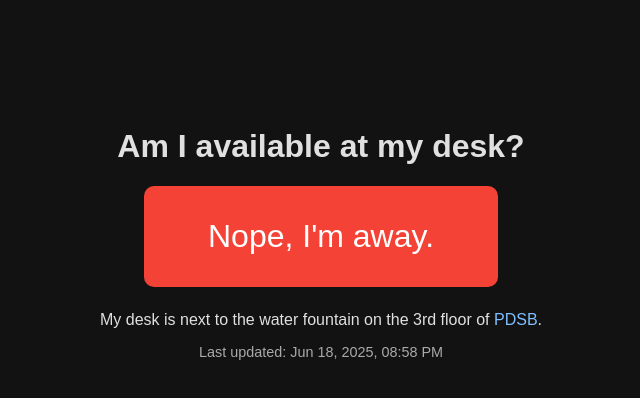
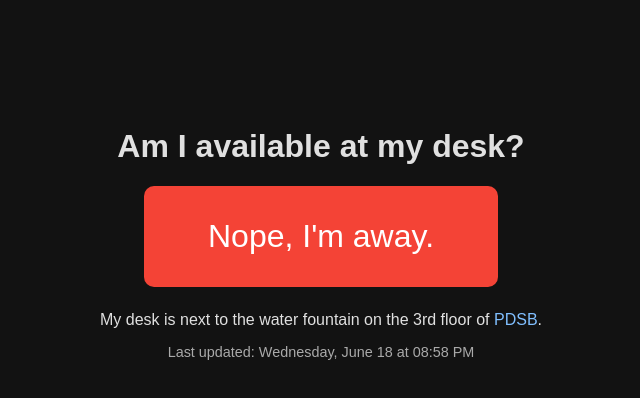
Before and after one commit to Avi-AH/desk-status, a plain HTML site: page index.html in a window 1280 px wide. Shown: the full height of the page, 319-959 px from the left. Drawn offline with Linux system fonts and the light colour scheme.

Commit message:
Update index.html

```diff
--- a/index.html
+++ b/index.html
@@ -87,11 +87,12 @@
         if (data.last_updated) {
           const date = new Date(data.last_updated);
           const formatted = date.toLocaleString(undefined, {
-            year: 'numeric',
-            month: 'short',
+            weekday: 'long',
+            month: 'long',
             day: 'numeric',
             hour: '2-digit',
-            minute: '2-digit'
+            minute: '2-digit',
+            hour12: true
           });
           lastUpdatedDiv.textContent = 'Last updated: ' + formatted;
         } else {
```
